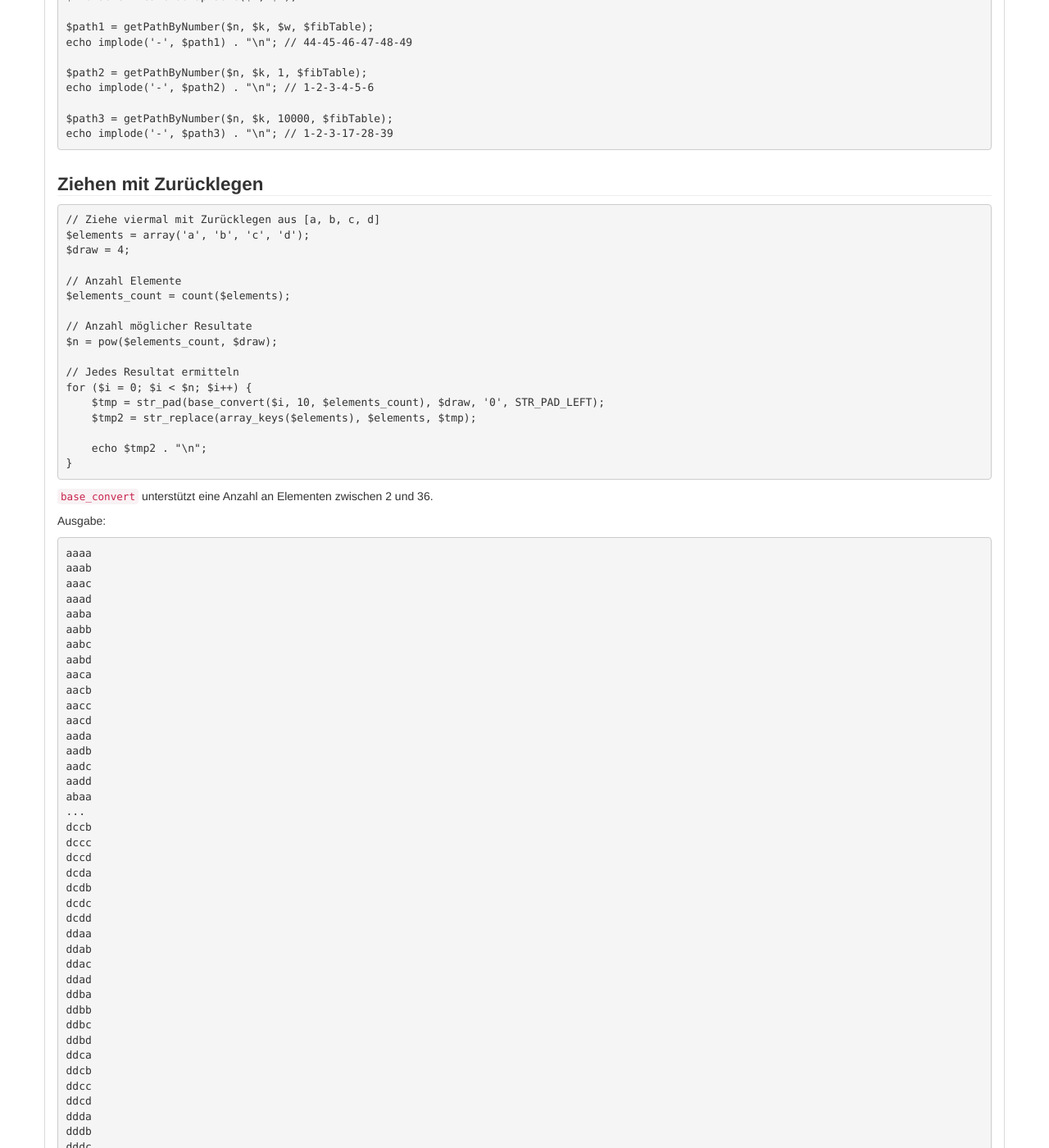
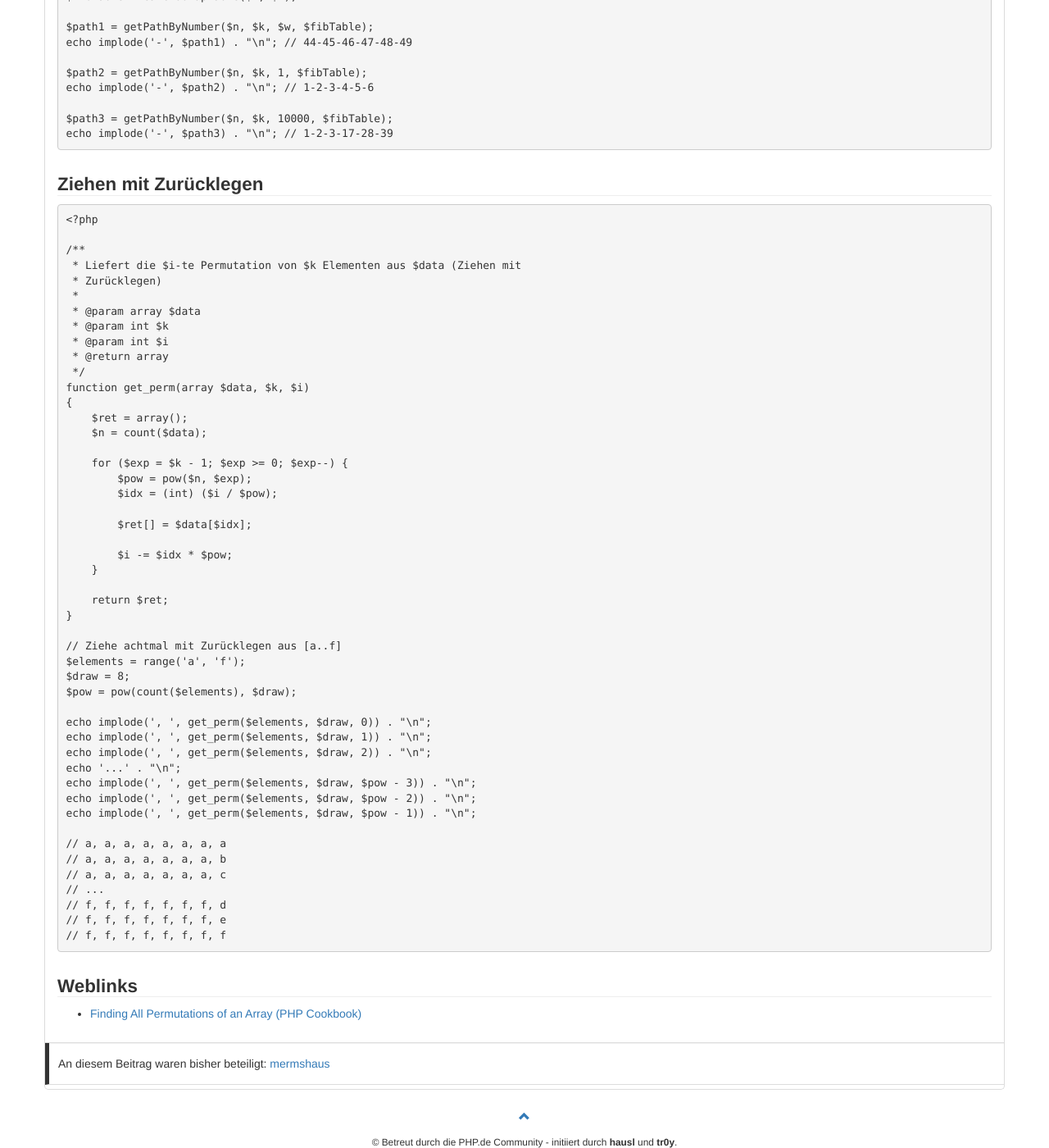
Before and after one commit to php-de/php-de.github.io, a Jekyll site: the page built from implement-approach/kombinatorik-loesungen.md, in a window 1280 px wide and 1400 px high, scrolled down 4709 px. Shown: the whole window at 82% size. Built offline with Jekyll 4.4.1, drawn with Linux system fonts in a browser that asks for light colours; nearby versions of some CDN libraries.

Commit message:
Kombinatorik: Ziehen mit Zurücklegen, besserer Algo

```diff
--- a/implement-approach/kombinatorik-loesungen.md
+++ b/implement-approach/kombinatorik-loesungen.md
@@ -294,71 +294,54 @@ echo implode('-', $path3) . "\n"; // 1-2-3-17-28-39
 ### Ziehen mit Zurücklegen
 
 ~~~ php
-// Ziehe viermal mit Zurücklegen aus [a, b, c, d]
-$elements = array('a', 'b', 'c', 'd');
-$draw = 4;
+<?php
 
-// Anzahl Elemente
-$elements_count = count($elements);
+/**
+ * Liefert die $i-te Permutation von $k Elementen aus $data (Ziehen mit
+ * Zurücklegen)
+ *
+ * @param array $data
+ * @param int $k
+ * @param int $i
+ * @return array
+ */
+function get_perm(array $data, $k, $i)
+{
+    $ret = array();
+    $n = count($data);
 
-// Anzahl möglicher Resultate
-$n = pow($elements_count, $draw);
+    for ($exp = $k - 1; $exp >= 0; $exp--) {
+        $pow = pow($n, $exp);
+        $idx = (int) ($i / $pow);
 
-// Jedes Resultat ermitteln
-for ($i = 0; $i < $n; $i++) {
-    $tmp = str_pad(base_convert($i, 10, $elements_count), $draw, '0', STR_PAD_LEFT);
-    $tmp2 = str_replace(array_keys($elements), $elements, $tmp);
+        $ret[] = $data[$idx];
 
-    echo $tmp2 . "\n";
+        $i -= $idx * $pow;
+    }
+
+    return $ret;
 }
-~~~
 
-`base_convert` unterstützt eine Anzahl an Elementen zwischen 2 und 36.
+// Ziehe achtmal mit Zurücklegen aus [a..f]
+$elements = range('a', 'f');
+$draw = 8;
+$pow = pow(count($elements), $draw);
 
-Ausgabe:
+echo implode(', ', get_perm($elements, $draw, 0)) . "\n";
+echo implode(', ', get_perm($elements, $draw, 1)) . "\n";
+echo implode(', ', get_perm($elements, $draw, 2)) . "\n";
+echo '...' . "\n";
+echo implode(', ', get_perm($elements, $draw, $pow - 3)) . "\n";
+echo implode(', ', get_perm($elements, $draw, $pow - 2)) . "\n";
+echo implode(', ', get_perm($elements, $draw, $pow - 1)) . "\n";
 
-~~~
-aaaa
-aaab
-aaac
-aaad
-aaba
-aabb
-aabc
-aabd
-aaca
-aacb
-aacc
-aacd
-aada
-aadb
-aadc
-aadd
-abaa
-...
-dccb
-dccc
-dccd
-dcda
-dcdb
-dcdc
-dcdd
-ddaa
-ddab
-ddac
-ddad
-ddba
-ddbb
-ddbc
-ddbd
-ddca
-ddcb
-ddcc
-ddcd
-ddda
-dddb
-dddc
-dddd
+// a, a, a, a, a, a, a, a
+// a, a, a, a, a, a, a, b
+// a, a, a, a, a, a, a, c
+// ...
+// f, f, f, f, f, f, f, d
+// f, f, f, f, f, f, f, e
+// f, f, f, f, f, f, f, f
 ~~~
 
 
```
